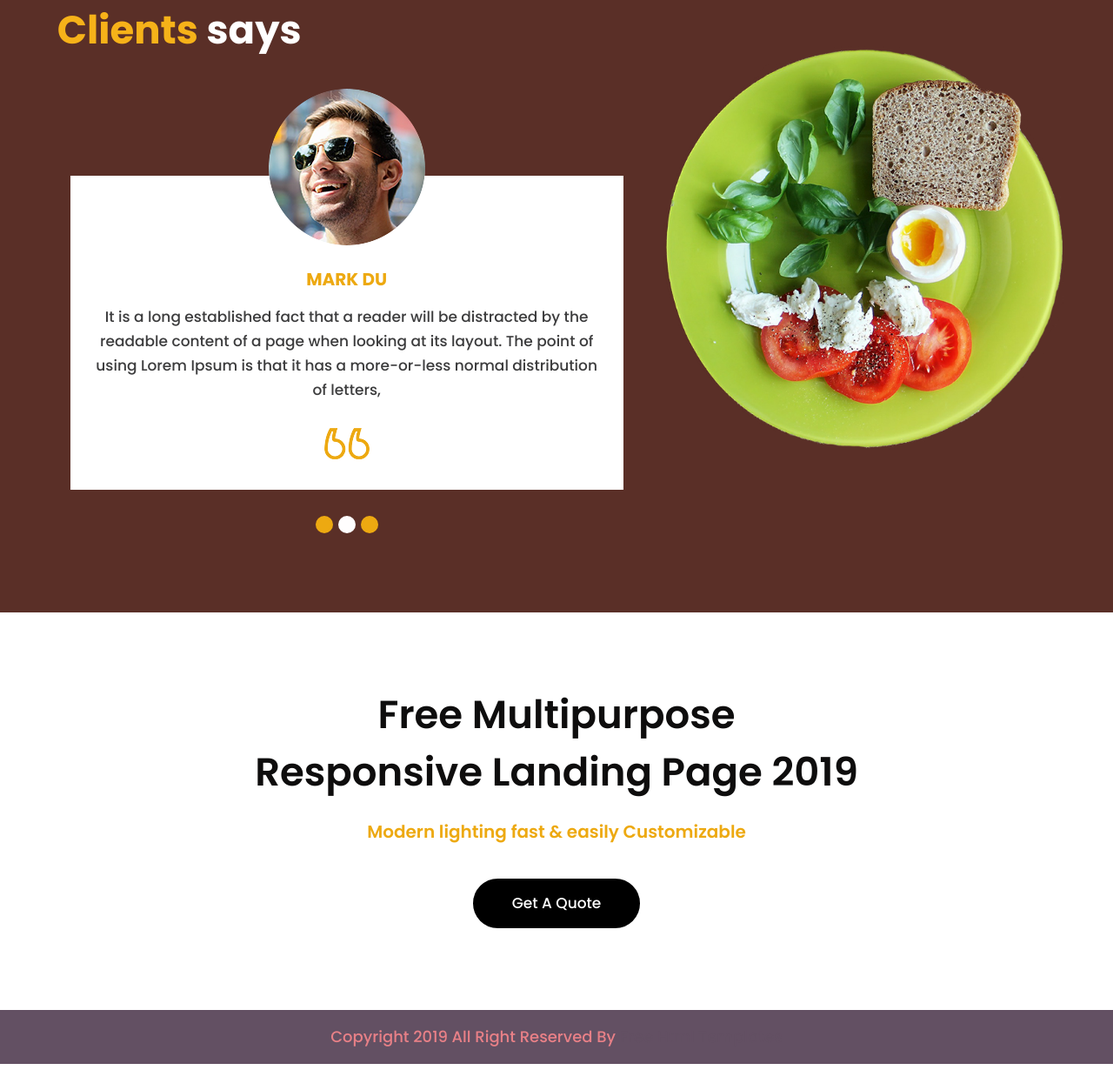
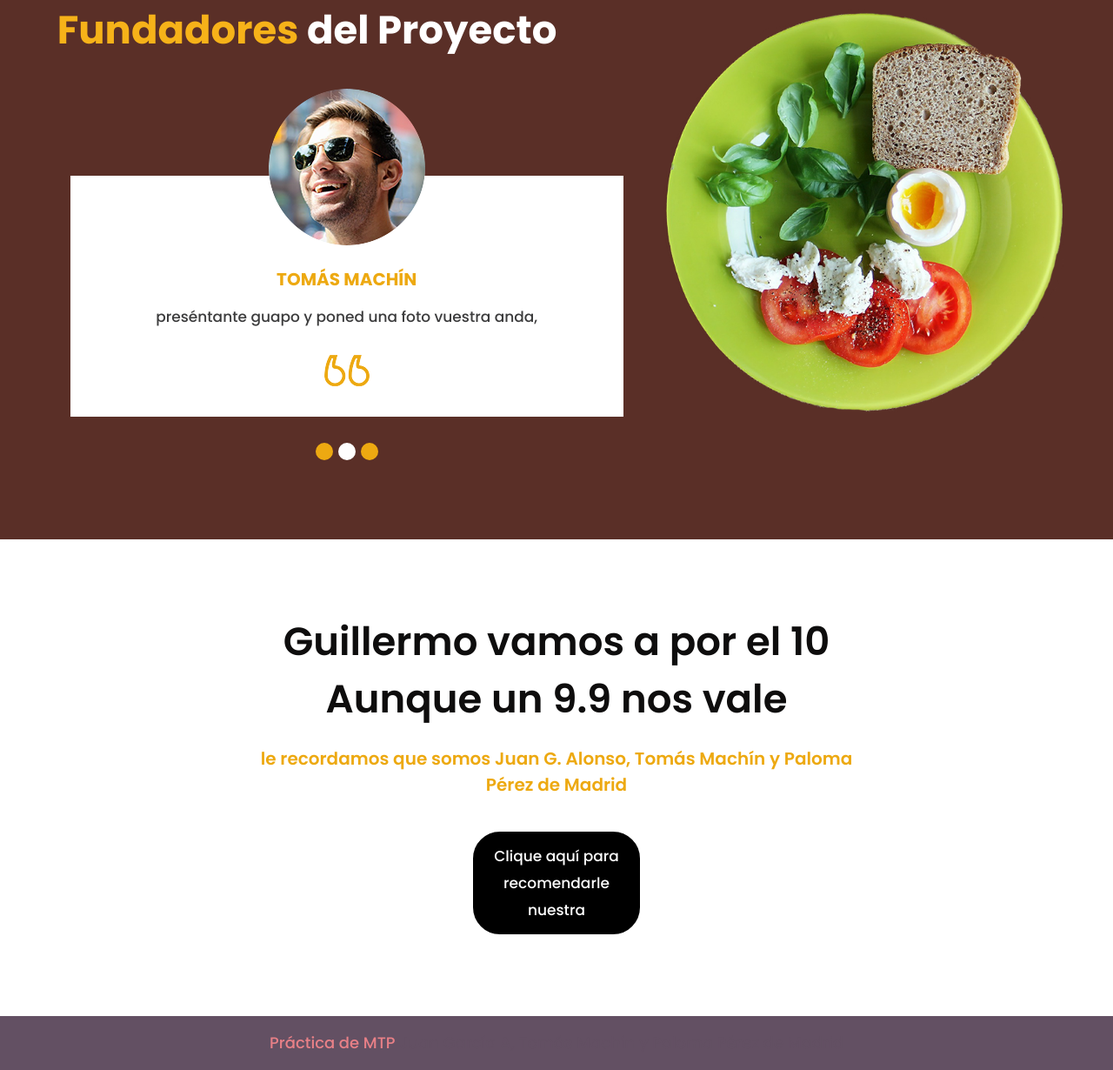
Before and after one commit to PPerezdeMadrid/web-mtp, a plain HTML site: page pr2/spicy/index.html in a window 1280 px wide. Shown: the part 2721-3951 px from the top of the page at 87% size. Drawn offline with nearby package versions, Linux system fonts and the light colour scheme.

Commit message:
añadido final y fundadores

```diff
--- a/pr2/spicy/index.html
+++ b/pr2/spicy/index.html
@@ -193,7 +193,7 @@
                <div class="col-md-7">
                   <div class="padding_lert">
                      <div class="titlepage">
-                        <h2> <strong class="yellow">Clients  </strong>says</h2>
+                        <h2> <strong class="yellow">Fundadores </strong>del Proyecto</h2>
                      </div>
                      <div id="myCarousel" class="carousel slide clients_Carousel " data-ride="carousel">
                         <ol class="carousel-indicators">
@@ -211,8 +211,8 @@
                                              <figure><img src="images/client.png" alt="#"/></figure>
                                           </div>
                                           <div class="test_box">
-                                             <h4>mark du</h4>
-                                             <p>It is a long established fact that a reader will be distracted by the readable content of a page when looking at its layout. The point of using Lorem Ipsum is that it has a more-or-less normal distribution of letters,</p>
+                                             <h4>Juan García Alonso</h4>
+                                             <p>preséntante guapo y poned una foto vuestra anda</p>
                                              <i><img src="images/toy_img.png" alt="#"/></i>
                                           </div>
                                        </div>
@@ -229,8 +229,8 @@
                                              <figure><img src="images/client.png" alt="#"/></figure>
                                           </div>
                                           <div class="test_box">
-                                             <h4>mark du</h4>
-                                             <p>It is a long established fact that a reader will be distracted by the readable content of a page when looking at its layout. The point of using Lorem Ipsum is that it has a more-or-less normal distribution of letters,</p>
+                                             <h4>Tomás Machín</h4>
+                                             <p>preséntante guapo y poned una foto vuestra anda,</p>
                                              <i><img src="images/toy_img.png" alt="#"/></i>
                                           </div>
                                        </div>
@@ -244,11 +244,11 @@
                                     <div class="row">
                                        <div class="col-md-12">
                                           <div class="imga">
-                                             <figure><img src="images/client.png" alt="#"/></figure>
+                                             <figure><img src="images/palomera.png" alt="#"/></figure>
                                           </div>
                                           <div class="test_box">
-                                             <h4>mark du</h4>
-                                             <p>It is a long established fact that a reader will be distracted by the readable content of a page when looking at its layout. The point of using Lorem Ipsum is that it has a more-or-less normal distribution of letters,</p>
+                                             <h4>Paloma Pérez de Madrid </h4>
+                                             <p>Estudiante de cocina de alta tecnología por la universidad de Michigan Topology Patrons (MTP). Siendo un animal de solo 6 años, ha conseguido desarrollar la técnica perfecta para idear recetas con la última tecnología</p>
                                              <i><img src="images/toy_img.png" alt="#"/></i>
                                           </div>
                                        </div>
@@ -284,10 +284,12 @@
                <div class="row">
                   <div class="col-md-8 offset-md-2">
                      <div class="cont">
-                        <h3> Free Multipurpose  <br> Responsive Landing Page 2019</h3>
-                        <p>Modern lighting fast & easily Customizable</p>
+                        <h3> Guillermo vamos a por el 10  <br> Aunque un 9.9 nos vale </h3>
+                        <p>le recordamos que somos Juan G. Alonso, Tomás Machín y Paloma Pérez de Madrid</p>
                      </div>
-                     <button class="sub_btn" href="#">Get A Quote</button>
+                     <a href="https://www.bing.com/images/search?view=detailV2&ccid=EZuZeupW&id=4255A2305D0D586D9901F139876DC8F13A0412FE&thid=OIP.EZuZeupW2svg-nl5lF-F1wHaHa&mediaurl=https%3a%2f%2fth.bing.com%2fth%2fid%2fR.119b997aea56dacbe0fa7979945f85d7%3frik%3d%252fhIEOvHIbYc58Q%26riu%3dhttp%253a%252f%252fwww.drodd.com%252fimages15%252f10-19.png%26ehk%3dj6b4ddejkp7GjgOBQv2Gh0sS9R5SVafk2SUccQ4lVvQ%253d%26risl%3d%26pid%3dImgRaw%26r%3d0&exph=521&expw=521&q=10+&simid=608033705966990602&FORM=IRPRST&ck=F8B6E21C85A8FA50DAC5DBCA1DBE1D08&selectedIndex=5&ajaxhist=0&ajaxserp=0">
+                     <button class="sub_btn" href="#">Clique aquí para recomendarle nuestra  </button>
+                  </a>
                   </div>
                </div>
             </div>
@@ -295,7 +297,7 @@
                <div class="container">
                   <div class="row">
                      <div class="col-md-12">
-                        <p>Copyright 2019 All Right Reserved By <a href="https://html.design/"> Free Html Templates</a></p>
+                        <p>Práctica de MTP <a href="https://www.bing.com/images/search?view=detailV2&ccid=EZuZeupW&id=4255A2305D0D586D9901F139876DC8F13A0412FE&thid=OIP.EZuZeupW2svg-nl5lF-F1wHaHa&mediaurl=https%3a%2f%2fth.bing.com%2fth%2fid%2fR.119b997aea56dacbe0fa7979945f85d7%3frik%3d%252fhIEOvHIbYc58Q%26riu%3dhttp%253a%252f%252fwww.drodd.com%252fimages15%252f10-19.png%26ehk%3dj6b4ddejkp7GjgOBQv2Gh0sS9R5SVafk2SUccQ4lVvQ%253d%26risl%3d%26pid%3dImgRaw%26r%3d0&exph=521&expw=521&q=10+&simid=608033705966990602&FORM=IRPRST&ck=F8B6E21C85A8FA50DAC5DBCA1DBE1D08&selectedIndex=5&ajaxhist=0&ajaxserp=0"> Juan García A, Tomás Machín y Paloma Pérez de Madrid</a></p>
                      </div>
                   </div>
                </div>
```
Also changed, not shown: pr2/spicy/Memoria.html (+1 -0 lines), pr2/spicy/css/memoria.html (deleted, +0 -25 lines), pr2/spicy/images/palomera.png (added).
